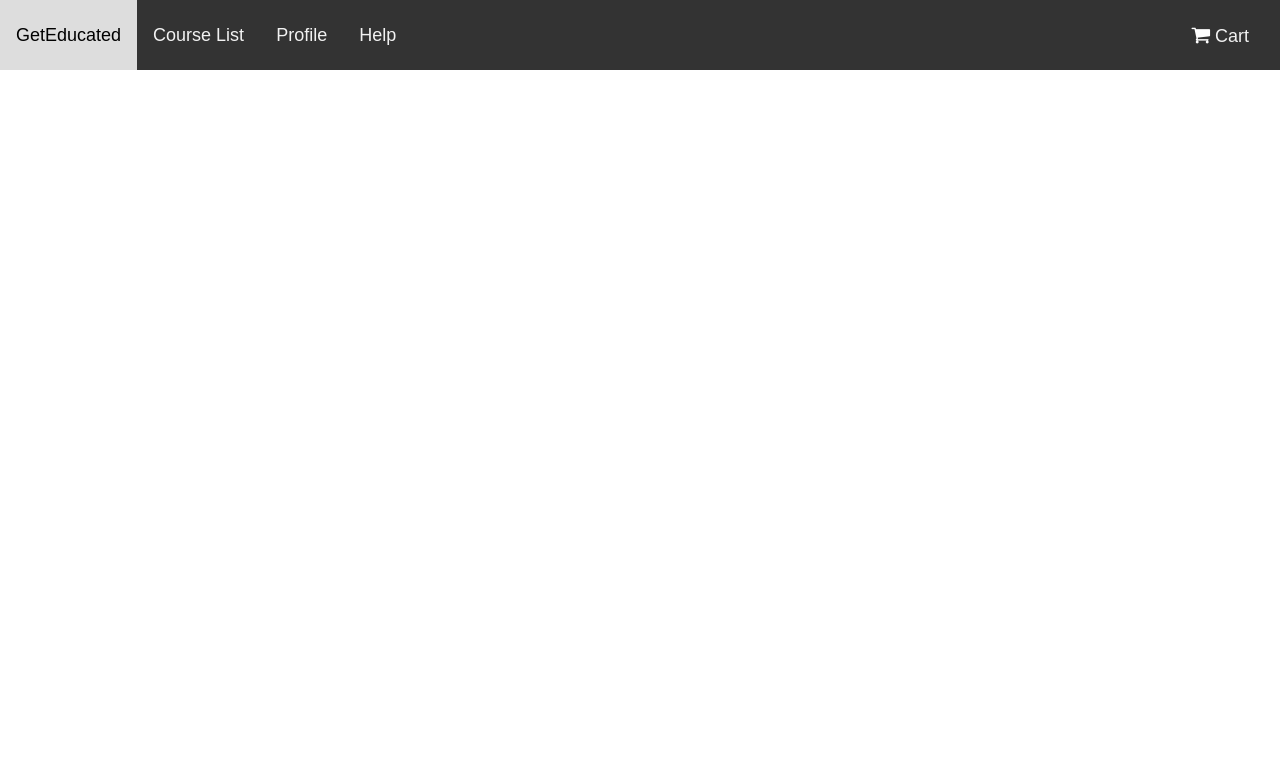
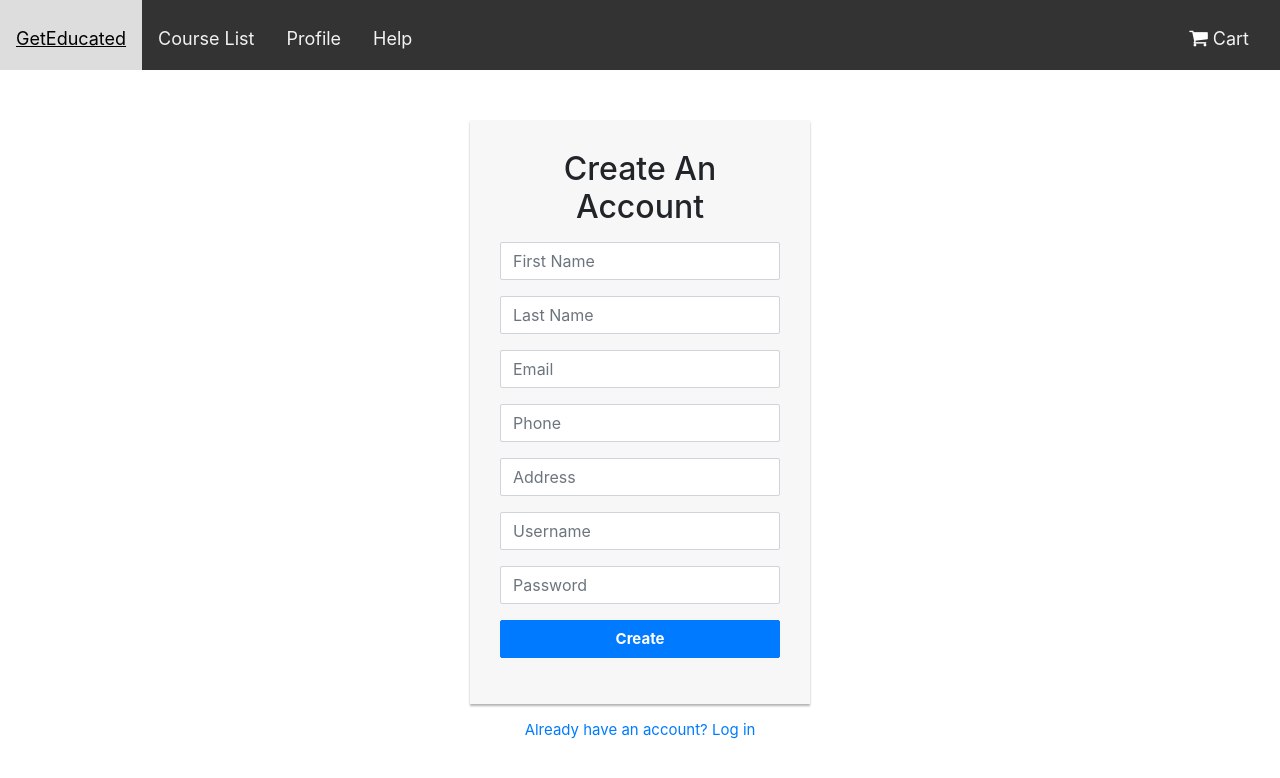
Before and after one commit to YounesBenketira/EcomFinalProject, a PHP site: page /EcomFinalProject/index.php?page=register in a window 1280 px wide. Shown: the top 778 px of the page. Run offline with PHP 8.4, Linux system fonts and the light colour scheme.

Commit message:
login register functionality

```diff
--- /dev/null
+++ b/Pages/Profile Page/register.php
@@ -0,0 +1,86 @@
+<?php
+    include_once('databaseInfo.php');
+
+    if(isset($_POST['btn_create'])){
+        $pdo = new PDO($dsn, $user, $passwd);
+        $fname = $_POST['fname'];
+        $lname = $_POST['lname'];
+        $email = $_POST['email'];
+        $phone = $_POST['phone'];
+        $address = $_POST['address'];
+        $username = $_POST['user'];
+        $password = $_POST['pass'];
+
+        $command = $pdo->query("INSERT INTO CUSTOMER (`First Name`, `Last Name`, `Email`, `Phone`, `Address`, `Username`, `Password`) VALUES ('$fname', '$lname', '$email', '$phone', '$address', '$username', '$password')");
+
+        // if($command){
+        //     echo "Inserted! ROWS = ".$command->rowCount();
+        // }else{
+        //     echo "Failed!";
+        //     die(var_export($pdo->errorinfo(), TRUE));
+        // }
+
+        // If user is found LOGIN
+        header("Location: http://localhost/EcomFinalProject/index.php?page=login");
+        exit();
+    }
+
+?>
+
+<link rel="stylesheet" href="https://stackpath.bootstrapcdn.com/bootstrap/4.5.0/css/bootstrap.min.css">
+<link rel="stylesheet" href="https://maxcdn.bootstrapcdn.com/font-awesome/4.7.0/css/font-awesome.min.css">
+<style>
+.login-form {
+    width: 340px;
+    margin: 50px auto;
+  	font-size: 15px;
+}
+.login-form form {
+    margin-bottom: 15px;
+    background: #f7f7f7;
+    box-shadow: 0px 2px 2px rgba(0, 0, 0, 0.3);
+    padding: 30px;
+}
+.login-form h2 {
+    margin: 0 0 15px;
+}
+.form-control, .btn {
+    min-height: 38px;
+    border-radius: 2px;
+}
+.btn {
+    font-size: 15px;
+    font-weight: bold;
+}
+</style>
+
+<div class="login-form">
+    <form action="<?php $_PHP_SELF ?>" method="POST">
+        <h2 class="text-center">Create An Account</h2>
+        <div class="form-group">
+            <input type="text" class="form-control" placeholder="First Name" required="required" name="fname">
+        </div>
+        <div class="form-group">
+            <input type="text" class="form-control" placeholder="Last Name" required="required" name="lname">
+        </div>
+        <div class="form-group">
+            <input type="text" class="form-control" placeholder="Email" required="required" name="email">
+        </div>
+        <div class="form-group">
+            <input type="text" class="form-control" placeholder="Phone" required="required" name="phone">
+        </div>
+        <div class="form-group">
+            <input type="text" class="form-control" placeholder="Address" required="required" name="address">
+        </div>
+        <div class="form-group">
+            <input type="text" class="form-control" placeholder="Username" required="required" name="user">
+        </div>
+        <div class="form-group">
+            <input type="password" class="form-control" placeholder="Password" required="required" name="pass">
+        </div>
+        <div class="form-group">
+            <button type="submit" class="btn btn-primary btn-block" name="btn_create">Create</button>
+        </div>
+    </form>
+    <p class="text-center"><a href="index.php?page=login">Already have an account? Log in</a></p>
+</div>
--- a/Pages/cart.php
+++ b/Pages/cart.php
@@ -1 +1,5 @@
+<?php
+
+?>
+
 <h1>THIS IS YOUR CART</h1>
--- a/Pages/profile.php
+++ /dev/null
@@ -1 +0,0 @@
-<h1>This is the Register Page</h1>
--- a/databaseInfo.php
+++ b/databaseInfo.php
@@ -1,5 +1,5 @@
 <?php
-    $dbhost = 'localhost';
-    $dbuser = 'root';
-    $dbpass = '';
+    $dsn = "mysql:host = localhost; dbname=geteducated";
+    $user = "root";
+    $passwd = "";
 ?>
--- a/index.php
+++ b/index.php
@@ -29,7 +29,16 @@
                 include_once('Pages/courses.php');
                 break;
             case 'profile':
-                include_once('Pages/profile.php');
+                include_once('Pages/Profile Page/profile.php');
+                if(isset($_POST['btn_login'])){
+                    echo "test ";
+                }
+                break;
+            case 'login':
+                include_once('Pages/Profile Page/login.php');
+                break;
+            case 'register':
+                include_once('Pages/Profile Page/register.php');
                 break;
             case 'help':
                 include_once('Pages/help.php');
--- a/navbar.php
+++ b/navbar.php
@@ -1,7 +1,7 @@
 <div class="topnav">
 <a class="active" href="index.php">GetEducated</a>
   <a class="active" href="index.php?page=courses">Course List</a>
-  <a href="index.php?page=profile">Profile</a>
+  <a href="index.php?page=login">Profile</a>
   <a href="index.php?page=help">Help</a>
   <a class="accountLinks" href="index.php?page=cart">
   <i class="fa fa-shopping-cart" style="font-size:20px;color:white"></i>
```
Also changed, not shown: Pages/Profile Page/login.php (added, +78 -0 lines), Pages/Profile Page/profile.php (added, +18 -0 lines), Pages/courses.php (+13 -17 lines), Pages/help.php (+18 -1 lines).
